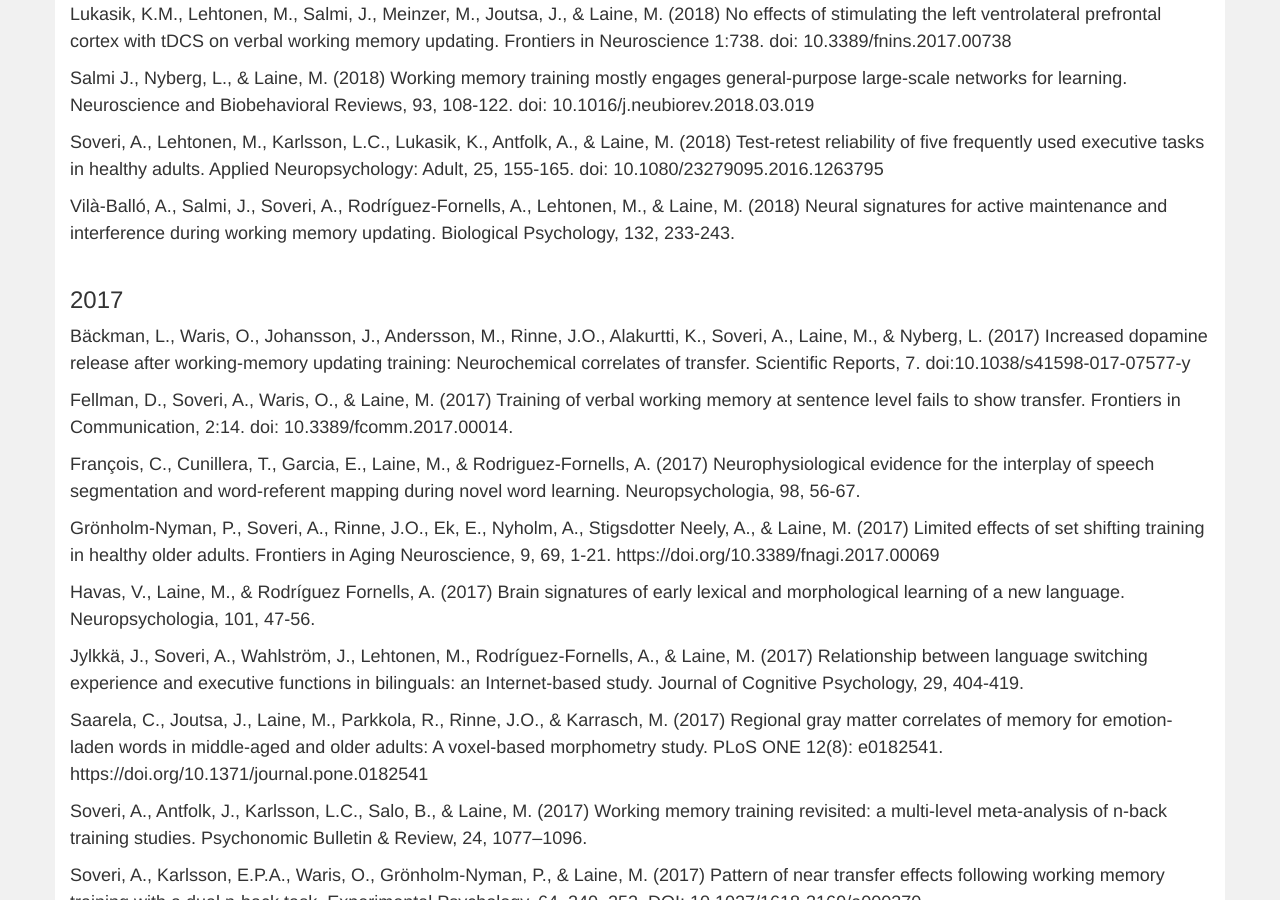
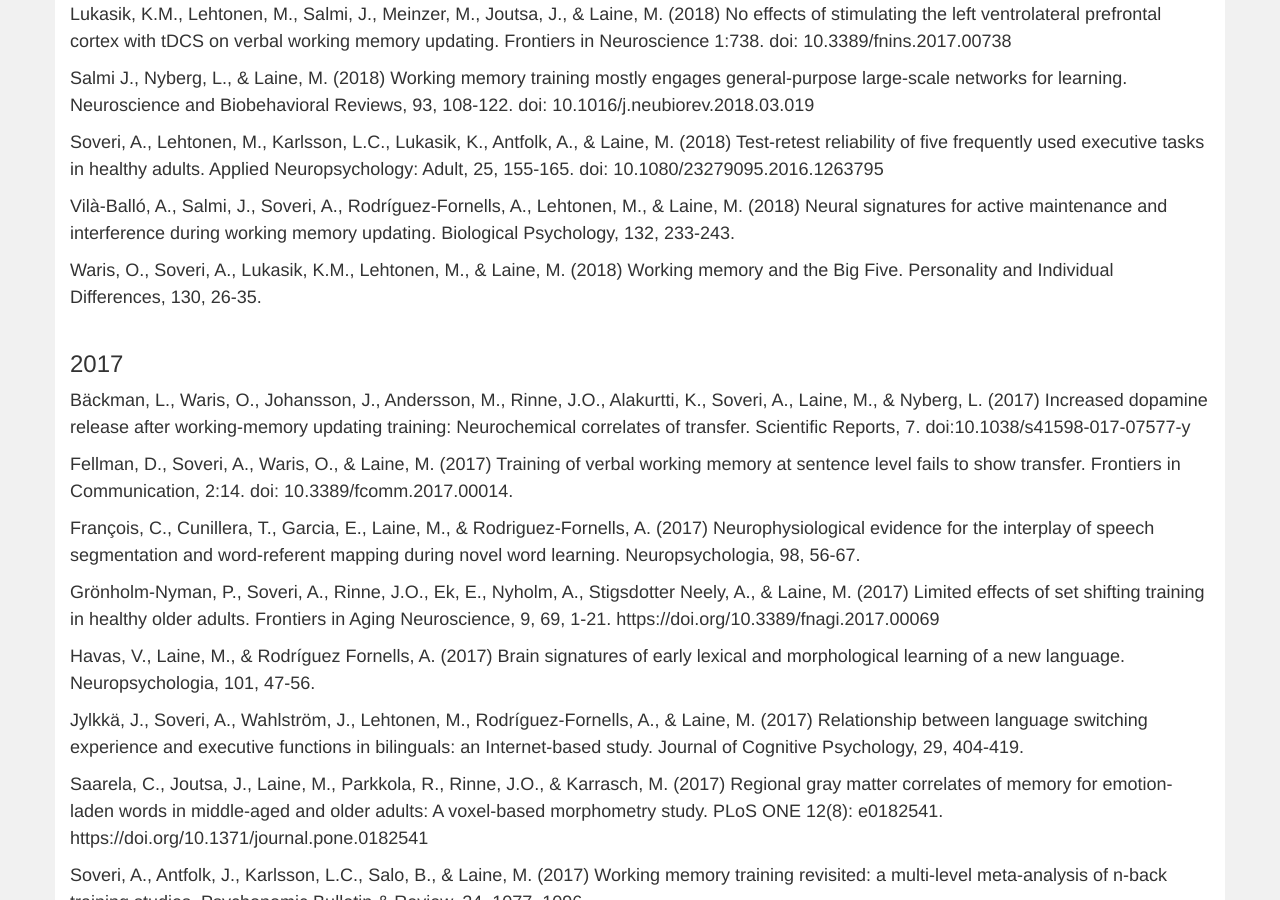
Before and after one commit to dlfell/braintrain, a Jekyll site: the page built from publications.html, in a window 1280 px wide and 900 px high, scrolled down 730 px. Built offline with Jekyll 4.4.1, drawn with Linux system fonts in a browser that asks for light colours; nearby versions of some CDN libraries.

Commit message:
Update publications.html

```diff
--- a/publications.html
+++ b/publications.html
@@ -25,6 +25,7 @@ layout: default
         <li>Salmi J., Nyberg, L., & Laine, M. (2018) Working memory training mostly engages general-purpose large-scale networks for learning. Neuroscience and Biobehavioral Reviews, 93, 108-122. doi: 10.1016/j.neubiorev.2018.03.019</li>
         <li>Soveri, A., Lehtonen, M., Karlsson, L.C., Lukasik, K., Antfolk, A., & Laine, M. (2018) Test-retest reliability of five frequently used executive tasks in healthy adults. Applied Neuropsychology: Adult, 25, 155-165. doi: 10.1080/23279095.2016.1263795</li>
         <li>Vilà-Balló, A., Salmi, J., Soveri, A., Rodríguez-Fornells, A., Lehtonen, M., & Laine, M. (2018) Neural signatures for active maintenance and interference during working memory updating. Biological Psychology, 132, 233-243.</li>
+        <li>Waris, O., Soveri, A., Lukasik, K.M., Lehtonen, M., & Laine, M. (2018) Working memory and the Big Five. Personality and Individual Differences, 130, 26-35.</li>
     </ul>
 </div>
 
```
